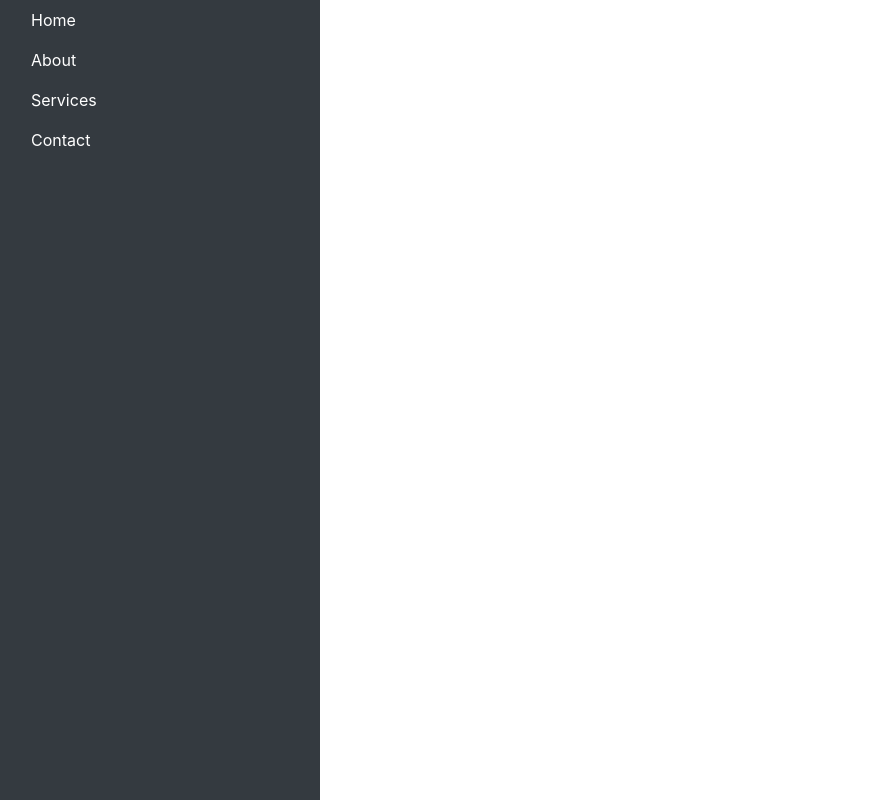
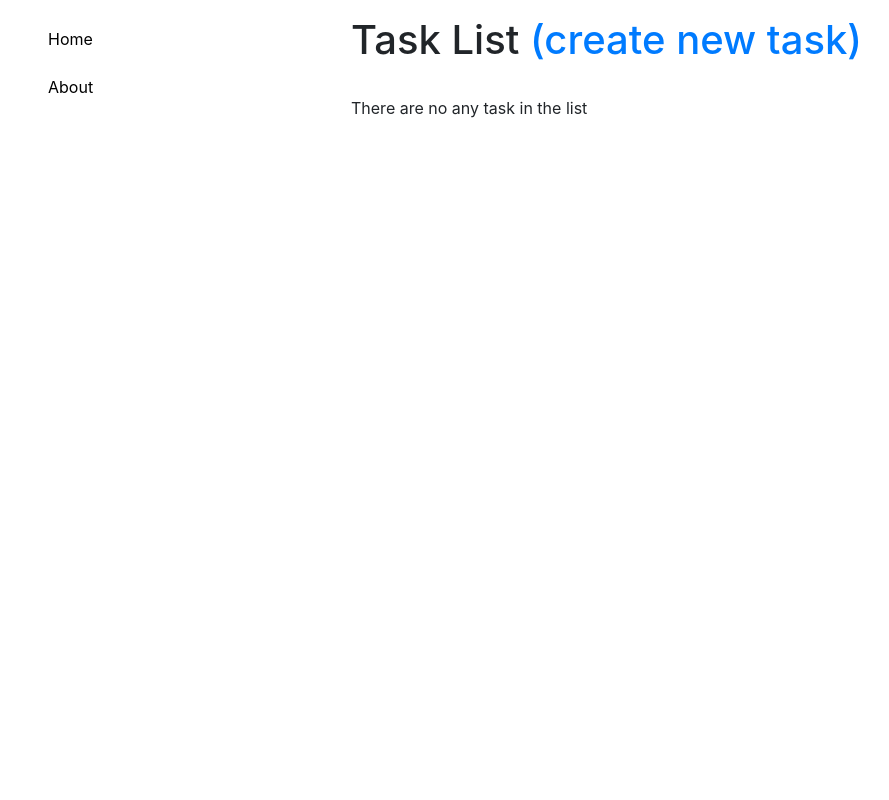
Before and after one commit to twonumberfortyfives/todo-list, a Django app: page / in a window 1280 px wide. Shown: the whole page, without its empty margins (0-889 px from the left). Run offline with Django 5.2, Linux system fonts and the light colour scheme; some libraries are stand-ins or nearby versions.

Commit message:
create, list view have been implemented

```diff
--- a/templates/base.html
+++ b/templates/base.html
@@ -5,11 +5,31 @@
   <meta name="viewport" content="width=device-width, initial-scale=1.0">
   <title>{% block title %}To do list{% endblock %}</title>
   {% block style %}
-      <link rel="stylesheet" href="https://stackpath.bootstrapcdn.com/bootstrap/4.5.2/css/bootstrap.min.css">
+    <link rel="stylesheet" href="https://cdn.jsdelivr.net/npm/bootstrap@4.6.2/dist/css/bootstrap.min.css"
+          integrity="sha384-xOolHFLEh07PJGoPkLv1IbcEPTNtaed2xpHsD9ESMhqIYd0nLMwNLD69Npy4HI+N" crossorigin="anonymous">
     <style>
         .sidebar {
             height: 100vh;
-          length: 50vh;
+            padding: 20px;
+        }
+
+        .sidebar ul {
+            list-style: none;
+            padding: 0;
+        }
+
+        .sidebar li {
+            margin-bottom: 10px;
+        }
+
+        .sidebar a {
+            text-decoration: none;
+            color: #000;
+            transition: color 0.3s;
+        }
+
+        .sidebar a:hover {
+            color: #007bff;
         }
     </style>
   {% endblock %}
@@ -18,7 +38,7 @@
 <div class="container-fluid">
   <div class="row">
     {% block sidebar %}
-        <div class="col-md-3 col-sm-4 bg-dark">
+      <div class="col-md-3 col-sm-4">
         {% include "includes/sidebar.html" %}
       </div>
     {% endblock %}
--- /dev/null
+++ b/templates/home.html
@@ -0,0 +1,37 @@
+{% extends "base.html" %}
+{% load crispy_forms_filters %}
+{% block content %}
+  <h1>Task List <a href="{% url 'website:task-create' %}">(create new task)</a></h1>
+  <br>
+  {% if task_list %}
+    <table class="table">
+      <tr>
+        <th>ID</th>
+        <th>Title</th>
+        <th>Update</th>
+        <th>Delete</th>
+        <th>STATUS</th>
+      </tr>
+      {% for task in task_list %}
+        <tr>
+          <td>
+            {{ task.id }}
+          </td>
+          <td><a href="{% url 'catalog:book-detail' pk=task.id %}">{{ book.title }}</a>
+          </td>
+          <td>
+            <a href="{% url 'catalog:book-update' pk=task.id %}">UPDATE</a>
+          </td>
+          <td>
+            <a href="{% url 'catalog:book-delete' pk=task.id %}">DELETE</a>
+          </td>
+          <td>
+            <a href="{% url 'catalog:book-delete' pk=task.id %}">DELETE</a>
+          </td>
+        </tr>
+      {% endfor %}
+    </table>
+  {% else %}
+    <p>There are no any task in the list</p>
+  {% endif %}
+{% endblock %}
--- a/templates/includes/sidebar.html
+++ b/templates/includes/sidebar.html
@@ -1,16 +1,6 @@
 <div class="sidebar">
-  <ul class="nav flex-column">
-    <li class="nav-item">
-      <a class="nav-link text-white" href="#">Home</a>
-    </li>
-    <li class="nav-item">
-      <a class="nav-link text-white" href="#">About</a>
-    </li>
-    <li class="nav-item">
-      <a class="nav-link text-white" href="#">Services</a>
-    </li>
-    <li class="nav-item">
-      <a class="nav-link text-white" href="#">Contact</a>
-    </li>
+  <ul>
+    <li><a href="{% url 'website:index' %}" class="btn">Home</a></li>
+    <li><a href="#" class="btn">About</a></li>
   </ul>
 </div>
--- a/todolist/settings.py
+++ b/todolist/settings.py
@@ -38,6 +38,8 @@ INSTALLED_APPS = [
     "django.contrib.messages",
     "django.contrib.staticfiles",
     "website",
+    "crispy_forms",
+    "crispy_bootstrap4",
 ]
 
 MIDDLEWARE = [
@@ -122,3 +124,5 @@ STATIC_URL = "static/"
 # https://docs.djangoproject.com/en/5.0/ref/settings/#default-auto-field
 
 DEFAULT_AUTO_FIELD = "django.db.models.BigAutoField"
+
+CRISPY_TEMPLATE_PACK = "bootstrap4"
--- a/website/urls.py
+++ b/website/urls.py
@@ -1,9 +1,16 @@
 from django.urls import path
 
-from website import views
+from website.views import (
+    index,
+    TaskCreateView,
+    TaskListView,
+)
 
 urlpatterns = [
-    path('', views.index, name='index')
+    path('', index, name='index'),
+    path('tasks/', TaskListView.as_view(), name='task-list'),
+    path('create-task/', TaskCreateView.as_view(), name='task-create'),
+
 ]
 
 app_name = 'website'
--- a/website/views.py
+++ b/website/views.py
@@ -1,6 +1,20 @@
 from django.http import HttpResponse, HttpRequest
 from django.shortcuts import render
+from django.views import generic
+
+from website.models import Task
 
 
 def index(request: HttpRequest) -> HttpResponse:
-    return render(request, template_name="base.html")
+    return render(request, template_name="home.html")
+
+
+class TaskCreateView(generic.CreateView):
+    model = Task
+    template_name = "task_form.html"
+    fields = "__all__"
+
+
+class TaskListView(generic.ListView):
+    model = Task
+    template_name = "home.html"
```
Also changed, not shown: templates/task_form.html (added, +11 -0 lines). Lines whose indentation alone changed are shown as unchanged.
